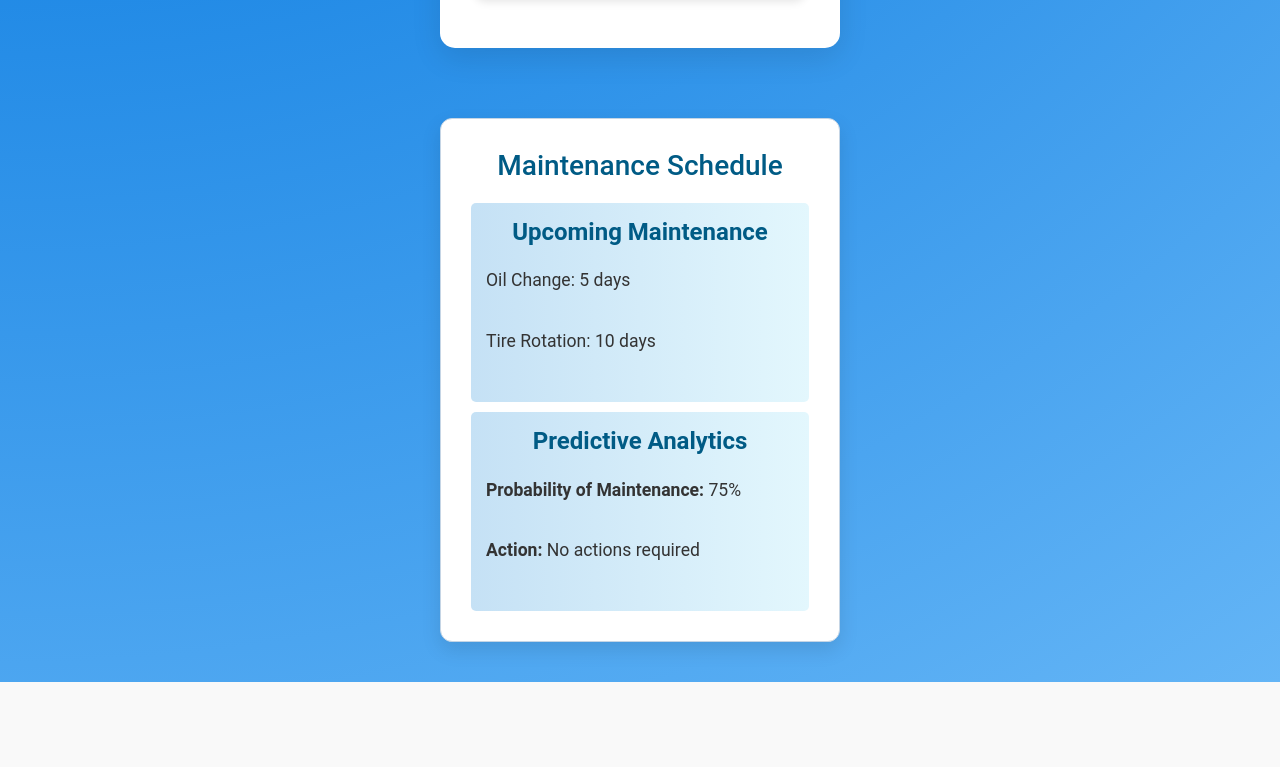
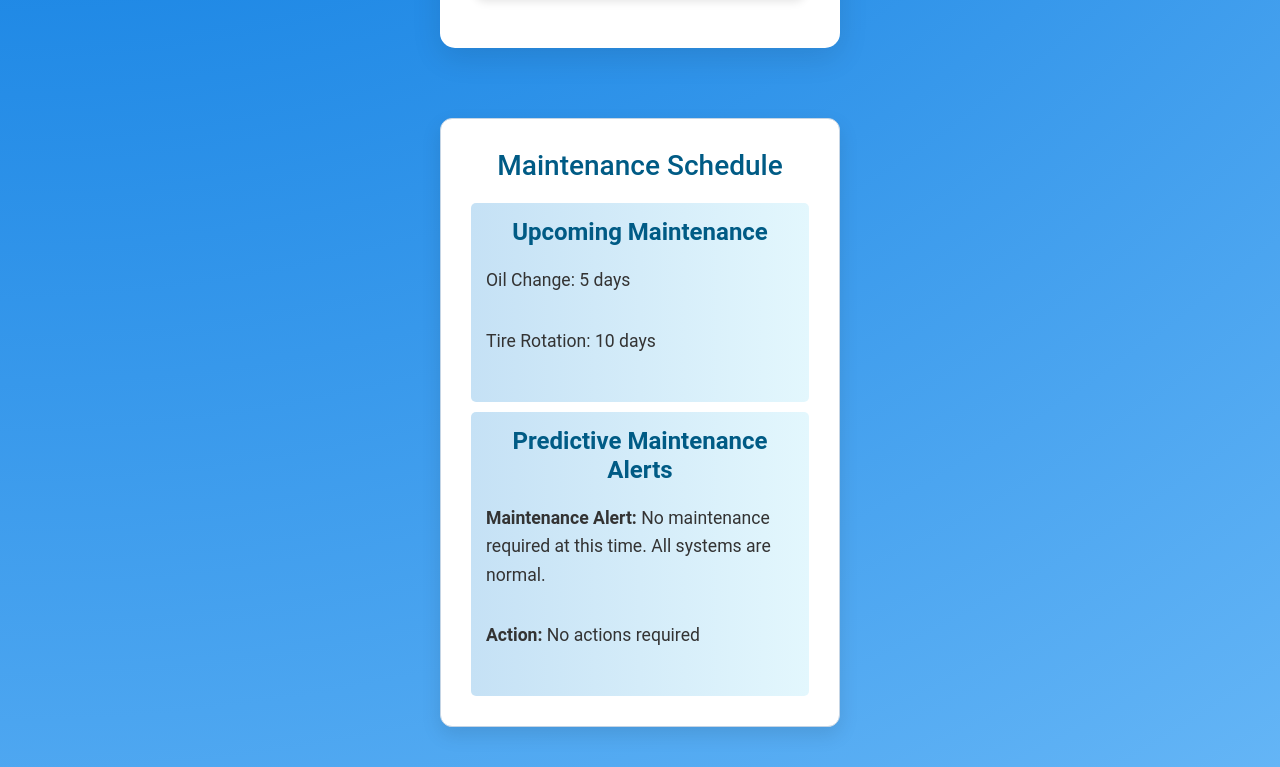
Before and after one commit to adhidhyaRP/newfleet, a React (Vite) app: page /temperature-control in a window 1280 px wide. Shown: the part 1222-1989 px from the top of the page. Before the commit the page ends 1904 px from the top, so only its background shows below. Built offline with nearby package versions, Linux system fonts and the light colour scheme.

Commit message:
Update TemperatureControl.jsx

```diff
--- a/src/TemperatureControl.jsx
+++ b/src/TemperatureControl.jsx
@@ -6,7 +6,6 @@ import './TemperatureControl.css';
 import './MaintenanceAlert.css';
 import 'leaflet/dist/leaflet.css';
 
-// Custom marker icon using URL
 const customMarkerIcon = new L.Icon({
   iconUrl: "https://cdnjs.cloudflare.com/ajax/libs/leaflet/1.7.1/images/marker-icon.png",
   shadowUrl: "https://cdnjs.cloudflare.com/ajax/libs/leaflet/1.7.1/images/marker-shadow.png",
@@ -40,6 +39,31 @@ function TemperatureControl() {
 
   const handleSetTemp = () => {
     alert(`Set temperature to ${setTemp}°C for Truck ID ${truckId}`);
+  };
+
+  // Hardcoded maintenance logic based on unique ideas
+  const calculateMaintenanceAlert = () => {
+    const temperature = currentData.temperature ?? 25; // Default temperature
+    const daysSinceLastService = currentData.lastServiceDays ?? 60; // Default days since service
+    const sensorWarning = currentData.sensorWarning;
+
+    if (sensorWarning) {
+      return `Critical Alert: ${sensorWarning}`;
+    }
+
+    if (temperature > 40) {
+      return "Warning: High operating temperature detected. Check engine cooling system.";
+    }
+
+    if (daysSinceLastService > 180) {
+      return "Service Alert: Last maintenance was over 6 months ago.";
+    }
+
+    if (daysSinceLastService > 90) {
+      return "Reminder: Maintenance due soon (Last service 3 months ago).";
+    }
+
+    return "No maintenance required at this time. All systems are normal.";
   };
 
   return (
@@ -104,8 +128,8 @@ function TemperatureControl() {
           <p>Tire Rotation: 10 days</p>
         </div>
         <div className="predictive-analytics">
-          <h4>Predictive Analytics</h4>
-          <p><strong>Probability of Maintenance:</strong> 75%</p>
+          <h4>Predictive Maintenance Alerts</h4>
+          <p><strong>Maintenance Alert:</strong> {calculateMaintenanceAlert()}</p>
           <p><strong>Action:</strong> {currentData.maintenance_action ?? "No actions required"}</p>
         </div>
       </div>
```
